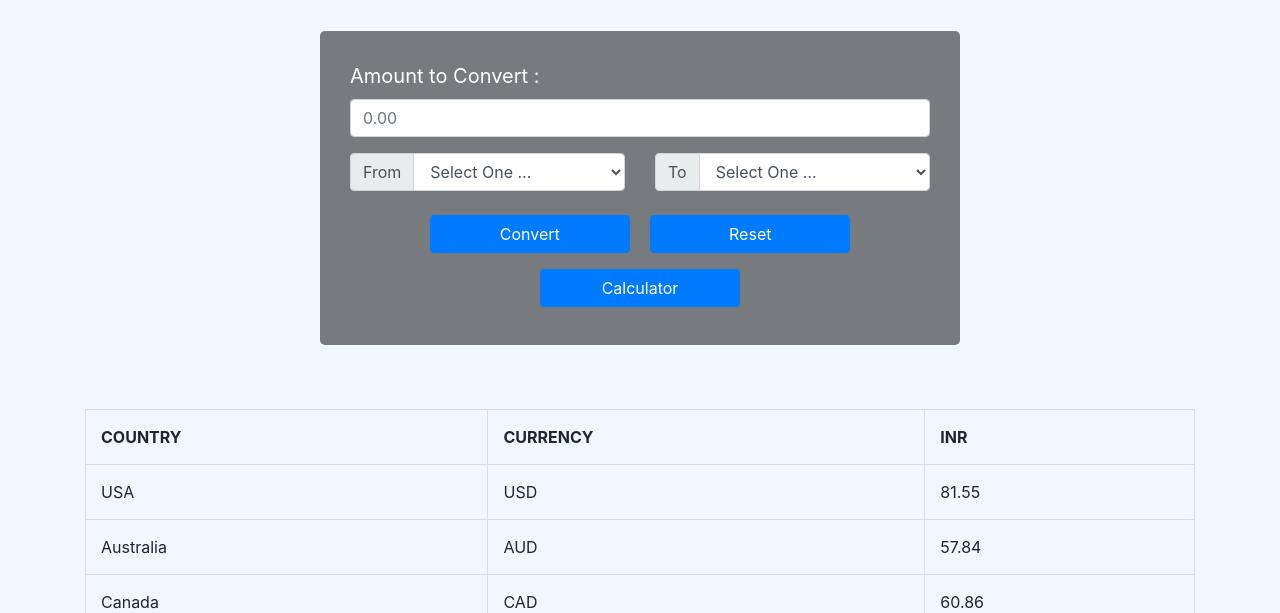
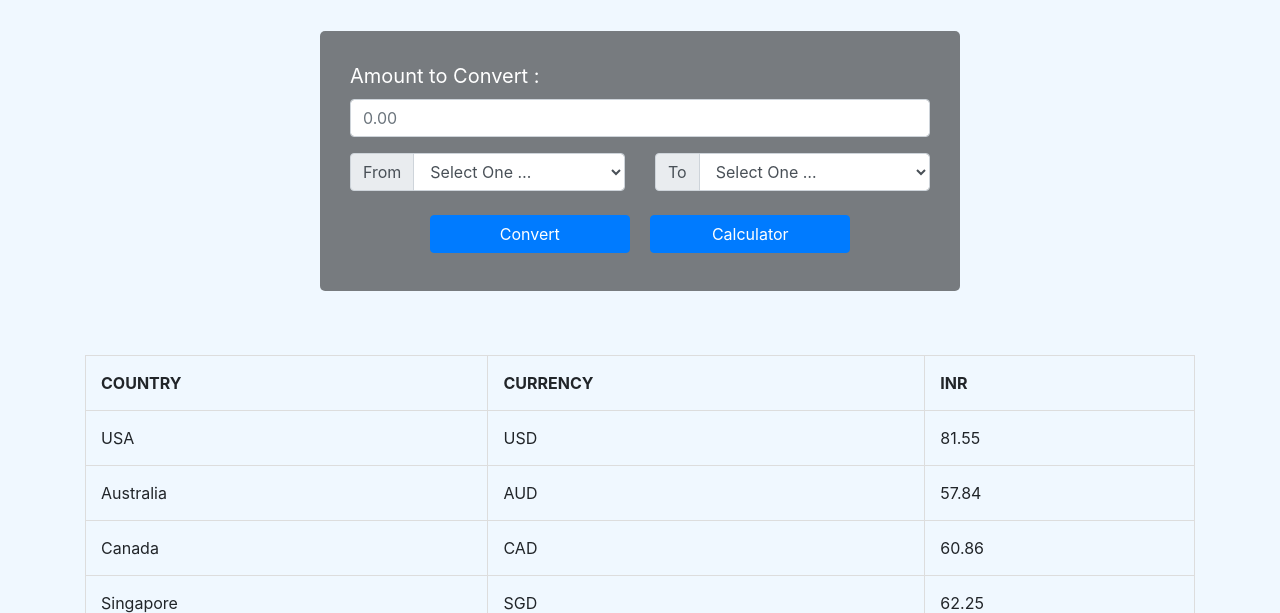
Before and after one commit to anshika9946/Currency-converter, a plain HTML site: page index.html in a window 1280 px wide. Shown: the part 187-800 px from the top of the page. Drawn offline with nearby package versions, Linux system fonts and the light colour scheme.

Commit message:
remove reset

```diff
--- a/index.html
+++ b/index.html
@@ -104,10 +104,10 @@
               </button>
 
                 <!-- reset button -->
-                <button class="btn btn-primary m-2"
+                <!-- <button class="btn btn-primary m-2"
                         onclick="clearVal()">
                    Reset
-              </button>
+              </button> -->
 
               <a  href="https://calci-9946.netlify.app/" target="_blank" ><button class="btn btn-primary convert m-2" role="button">Calculator
 
```
